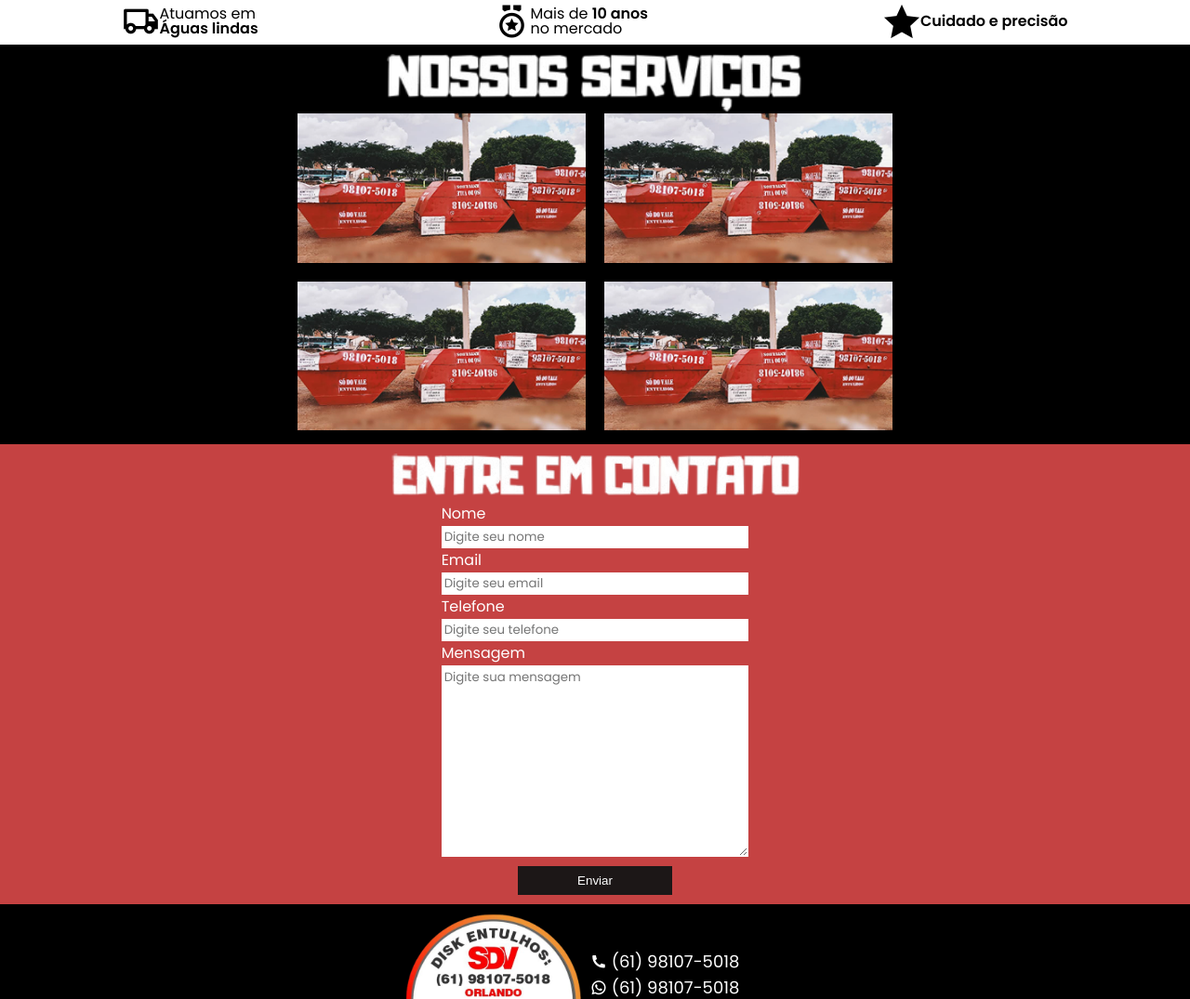
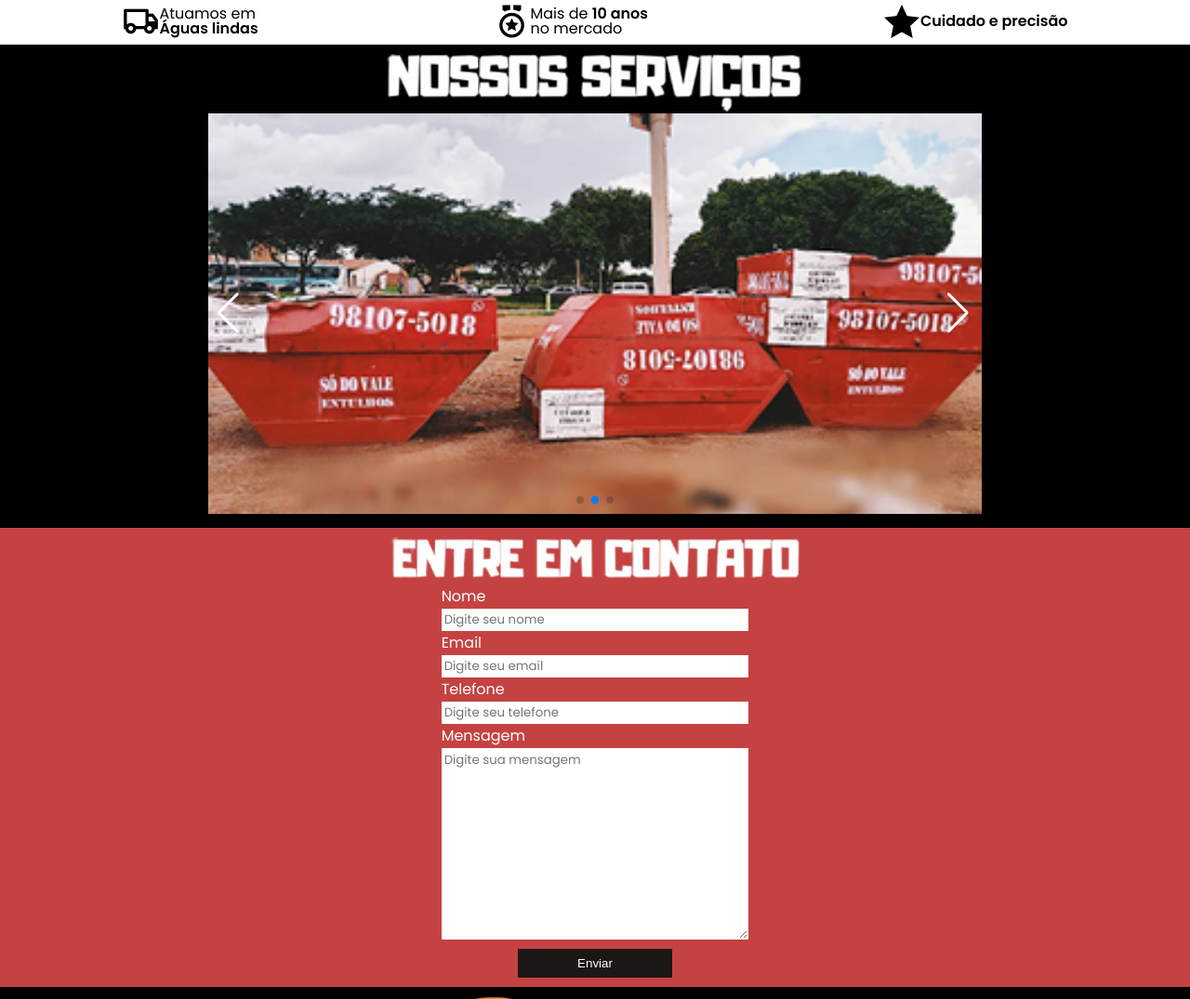
Before and after one commit to GuilFranca/SoDoValeEntulhos, a plain HTML site: page index.html in a window 1280 px wide. Shown: the part 638-1713 px from the top of the page at 93% size. Drawn offline with nearby package versions, Linux system fonts and the light colour scheme.

Commit message:
Adição de carousel utilizando swiperJs.
Adicionar melhores imagens e cards na seção de nossos serviços.

```diff
--- /dev/null
+++ b/css/carousel.css
@@ -0,0 +1,41 @@
+.swiper {
+  width: 90%;
+  /* height: 300px; */
+}
+
+.swiper-slide {
+  text-align: center;
+  font-size: 18px;
+  background: #444;
+  display: flex;
+  justify-content: center;
+  align-items: center;
+}
+
+.swiper-slide img {
+  display: block;
+  width: 100%;
+  height: 100%;
+  object-fit: cover;
+}
+
+.swiper .swiper-button-next, .swiper .swiper-button-prev{
+  display: none;
+  color: white;
+}
+
+.swiper .swiper-pagination {
+  color: white;
+}
+
+@media screen and (min-width: 768px) {
+  .swiper {
+    width: 65%;
+    /* height: 300px; */
+  }
+
+  .swiper .swiper-button-next, .swiper .swiper-button-prev{
+    display: block;
+    color: white;
+  }
+}
--- a/css/styles.css
+++ b/css/styles.css
@@ -28,6 +28,9 @@
 /* Importando o estilo da section direitos reservados */
 @import url("./direitos__reservados.css");
 
+/* Importando o estilo do carousel */
+@import url("./carousel.css");
+
 body {
 	font-family: 'Poppins', sans-serif;
 }
--- a/index.html
+++ b/index.html
@@ -7,6 +7,7 @@
     <title>Só Do Vale Entulhos</title>
     <link rel="stylesheet" href="./css/styles.css">
     <link rel="icon" href="./img/favicon-SDV.png" type="image/x-icon">
+    <link rel="stylesheet" href="https://cdn.jsdelivr.net/npm/swiper@11/swiper-bundle.min.css" />
 </head>
 
 <body>
@@ -69,15 +70,31 @@
                 class="nossos__servicos__titulo__img">
         </div>
 
-        <div class="nossos__servicos__container__imgs">
+        <!-- Swiper -->
+        <div class="swiper mySwiper">
+
+            <div class="swiper-wrapper">
+                <!-- Slides -->
+                <div class="swiper-slide">
                     <img src="./img/Exemplo nossos serviços.png" alt="Exeplo dos nossos serviços"
                         class="nossos__servicos__imgs">
+                </div>
+                <div class="swiper-slide">
                     <img src="./img/Exemplo nossos serviços.png" alt="Exeplo dos nossos serviços"
                         class="nossos__servicos__imgs">
+                </div>
+                <div class="swiper-slide">
                     <img src="./img/Exemplo nossos serviços.png" alt="Exeplo dos nossos serviços"
                         class="nossos__servicos__imgs">
-            <img src="./img/Exemplo nossos serviços.png" alt="Exeplo dos nossos serviços"
-                class="nossos__servicos__imgs">
+                </div>
+            </div>
+
+            <div class="swiper-button-next"></div>
+            <div class="swiper-button-prev"></div>
+
+            <!-- If we need pagination -->
+            <div class="swiper-pagination"></div>
+
         </div>
 
     </section>
@@ -118,7 +135,8 @@
                 <button type="submit" onclick="tentativa()">Enviar</button>
 
                 <input type="hidden" name="accessKey" value="db7cde18-3f68-458a-8f5f-d978ac9a85bb">
-                <input type="hidden" name="redirectTo" value="http://www.solucaobalancas.com.br/pages_navegation/contato.html">
+                <input type="hidden" name="redirectTo"
+                    value="http://www.solucaobalancas.com.br/pages_navegation/contato.html">
 
             </form>
 
@@ -143,20 +161,31 @@
         <img src="./img/logo_SDV_WPP.png" alt="Logo da SDV">
 
         <div class="informacoes__footer">
-            <a href="tel=5561981075018" target="_blank" class="link__footer"><p><i class="ri-phone-fill"></i> (61) 98107-5018</p></a>
-            <a href="https://wa.me/5561981075018?text=Vim%20pelo%20site%20e%20tenho%20interesse%20nos%20seus%20servi%C3%A7os!" target="_blank" class="link__footer"><p><i class="ri-whatsapp-line"></i> (61) 98107-5018</p></a>
-            <a href="https://www.instagram.com/sodovaleentulhos/" target="_blank" class="link__footer"><p><i class="ri-instagram-line"></i> sodovaleentulhos</p></a>
-            <a href="mailto:sdv_123@gmail.com" target="_blank" class="link__footer"><p><i class="ri-mail-line"></i> sdv_123@gmail.com</p></a>
+            <a href="tel=5561981075018" target="_blank" class="link__footer">
+                <p><i class="ri-phone-fill"></i> (61) 98107-5018</p>
+            </a>
+            <a href="https://wa.me/5561981075018?text=Vim%20pelo%20site%20e%20tenho%20interesse%20nos%20seus%20servi%C3%A7os!"
+                target="_blank" class="link__footer">
+                <p><i class="ri-whatsapp-line"></i> (61) 98107-5018</p>
+            </a>
+            <a href="https://www.instagram.com/sodovaleentulhos/" target="_blank" class="link__footer">
+                <p><i class="ri-instagram-line"></i> sodovaleentulhos</p>
+            </a>
+            <a href="mailto:sdv_123@gmail.com" target="_blank" class="link__footer">
+                <p><i class="ri-mail-line"></i> sdv_123@gmail.com</p>
+            </a>
         </div>
     </footer>
     <!-- Fim footer -->
 
     <!-- Início dos direitos reservados -->
     <section class="direitos__reservados">
-        <p>© 2025 SDV-Só do vale entulhos. <br>Todos os direitos reservados <a href="https://github.com/GuilFranca">FranTech</a></p>
+        <p>© 2025 SDV-Só do vale entulhos. <br>Todos os direitos reservados <a
+                href="https://github.com/GuilFranca">FranTech</a></p>
     </section>
 
     <script src="https://cdn.jsdelivr.net/npm/swiper@11/swiper-bundle.min.js"></script>
+    <script src="./js/carousel.js"></script>
 </body>
 
 </html>
--- /dev/null
+++ b/js/carousel.js
@@ -0,0 +1,27 @@
+const swiper = new Swiper('.swiper', {
+    // Optional parameters
+    loop: true,
+    spaceBetween: 10,
+    slidesPerView: 1,
+    autoplay: {
+        delay: 4500,
+        disableOnInteraction: false,
+    },
+
+    // If we need pagination
+    pagination: {
+        el: '.swiper-pagination',
+        type: 'bullets'
+    },
+
+    // Navigation arrows
+    navigation: {
+        nextEl: '.swiper-button-next',
+        prevEl: '.swiper-button-prev',
+    },
+
+    // And if we need scrollbar
+    // scrollbar: {
+    //     el: '.swiper-scrollbar',
+    // },
+});
```
Lines whose indentation alone changed are shown as unchanged.
